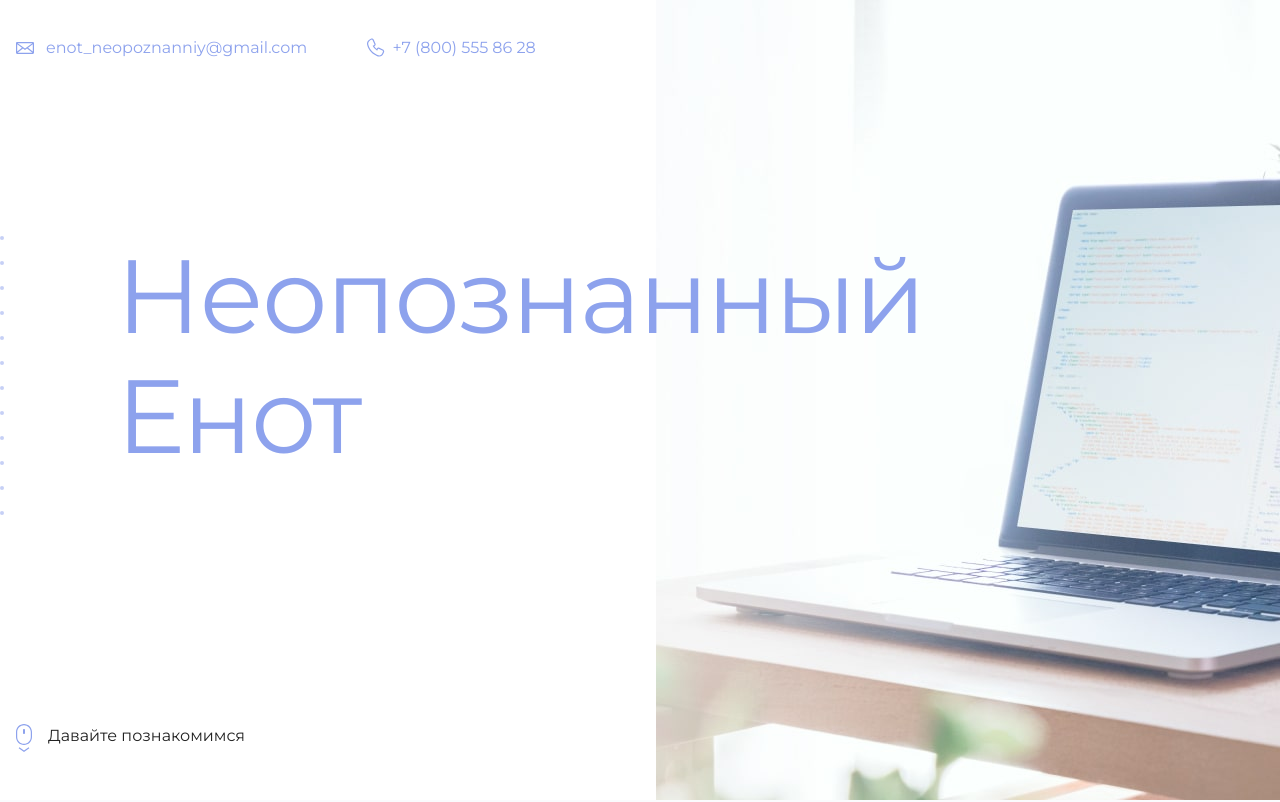
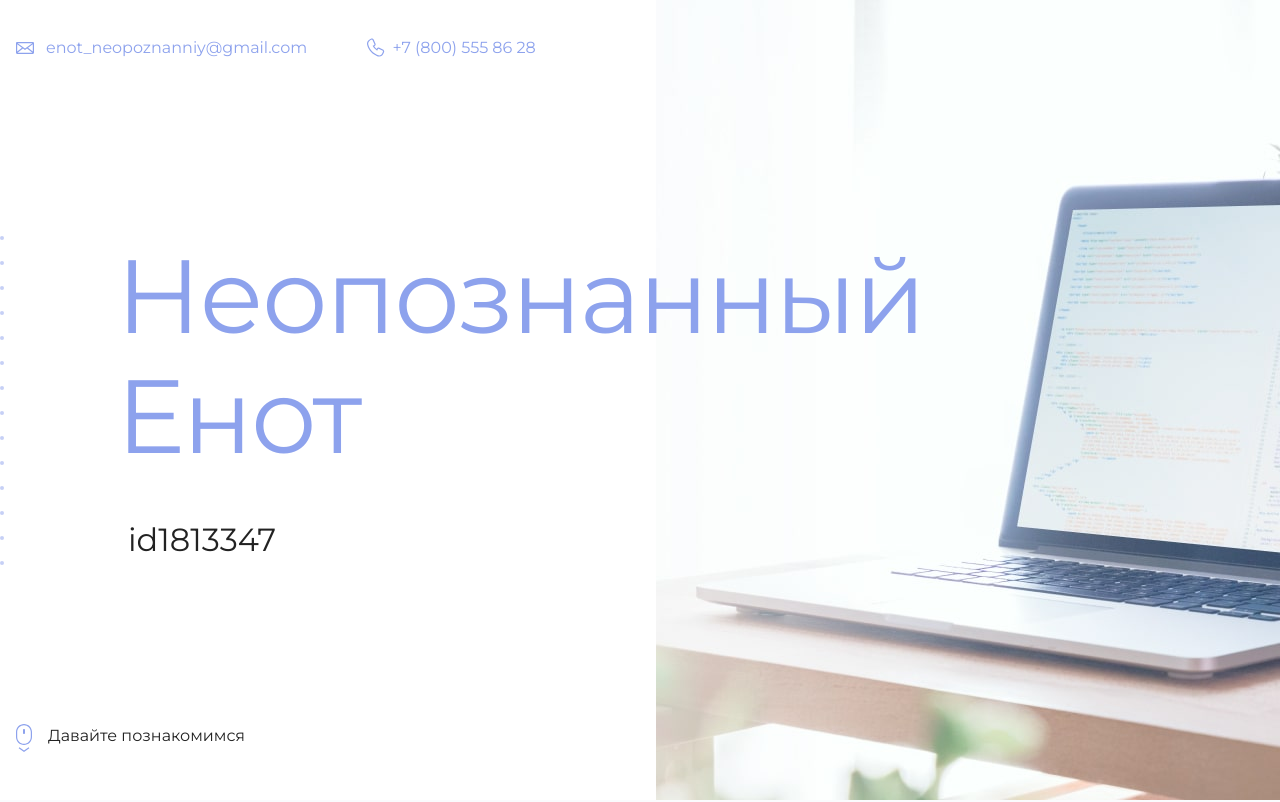
Before and after one commit to maratatom/mysite, a plain HTML site: page index.html in a window 1280 px wide. Shown: the top 802 px of the page. Drawn offline with Linux system fonts and the light colour scheme.

Commit message:
Update index.html
change on id

```diff
--- a/index.html
+++ b/index.html
@@ -19,7 +19,7 @@
       <section class="hero-image">
         <div class="container">
           <h1 class="heading">Неопознанный Енот</h1>
-          <p><!-- Тут ваш id на сайте Академии --></p>
+          <p>id1813347</p>
         </div>
       </section>
 
```
